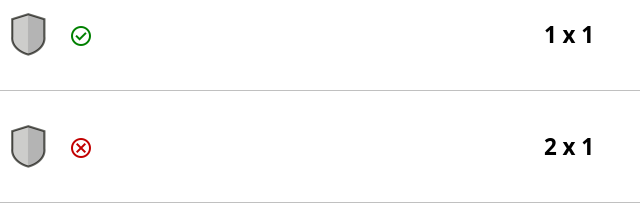
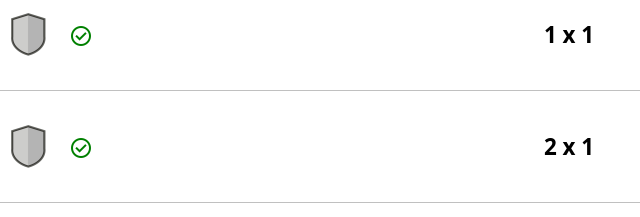
Before and after one commit to Lucas-S-Xavier/tabela-campeonato2, a plain HTML site: page index.html in a window 1280 px wide. Shown: the part 840-1057 px from the top of the page, 71-711 px from the left. Drawn offline with nearby package versions, Linux system fonts and the light colour scheme.

Commit message:
Update index.html

```diff
--- a/index.html
+++ b/index.html
@@ -163,7 +163,7 @@
                 <div class="time-left">
                     <span class="time">TDU</span>
                     <span class="img-span"><img class="logo-exemplo" src="imagens/logo-time-exemplo.png" alt=""></span>
-                    <span class="material-symbols-outlined simbolo-cancel simbolo">cancel</span>
+                    <span class="material-symbols-outlined simbolo-check simbolo">check_circle</span>
                 </div>
 
                 <div class="placar-meio">
```
